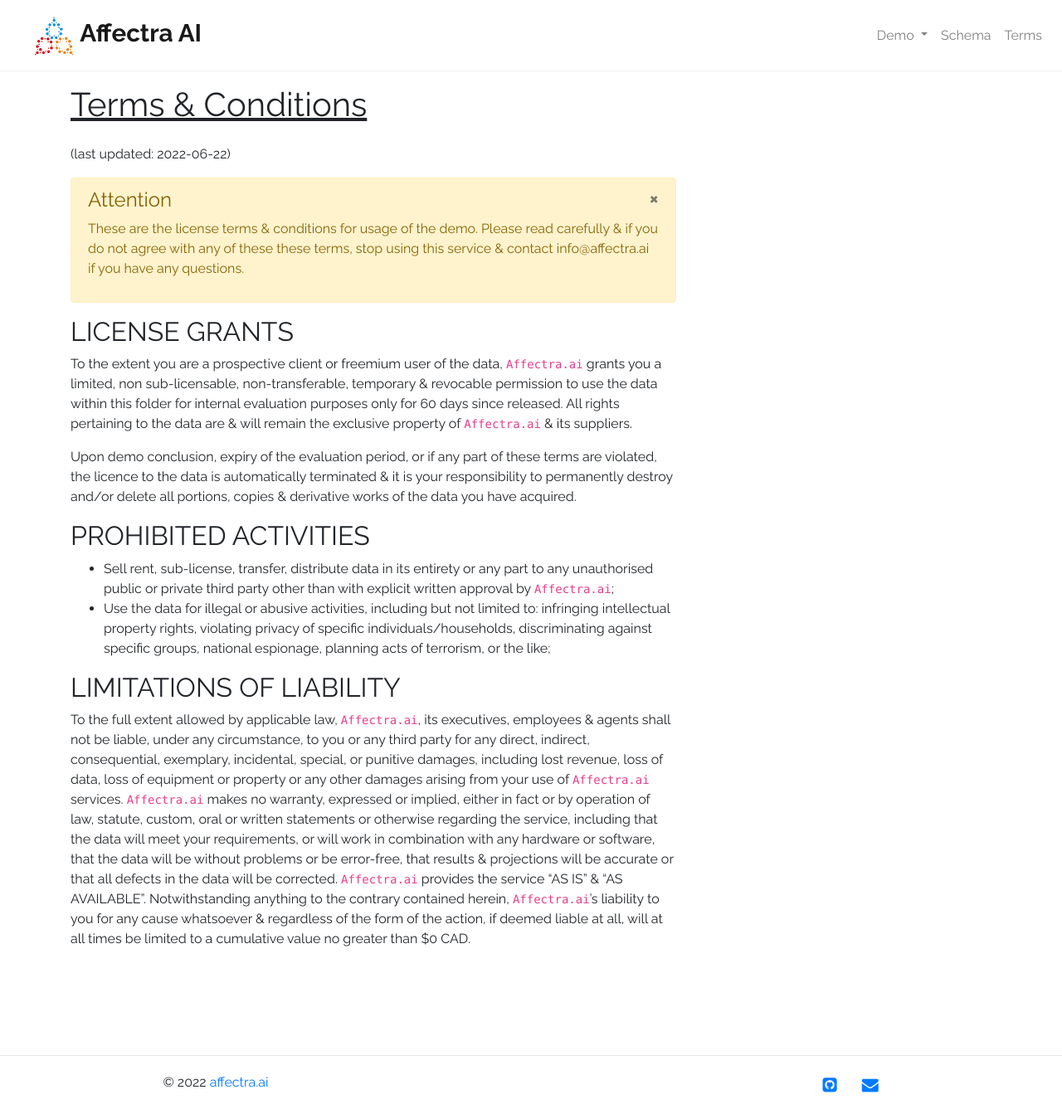
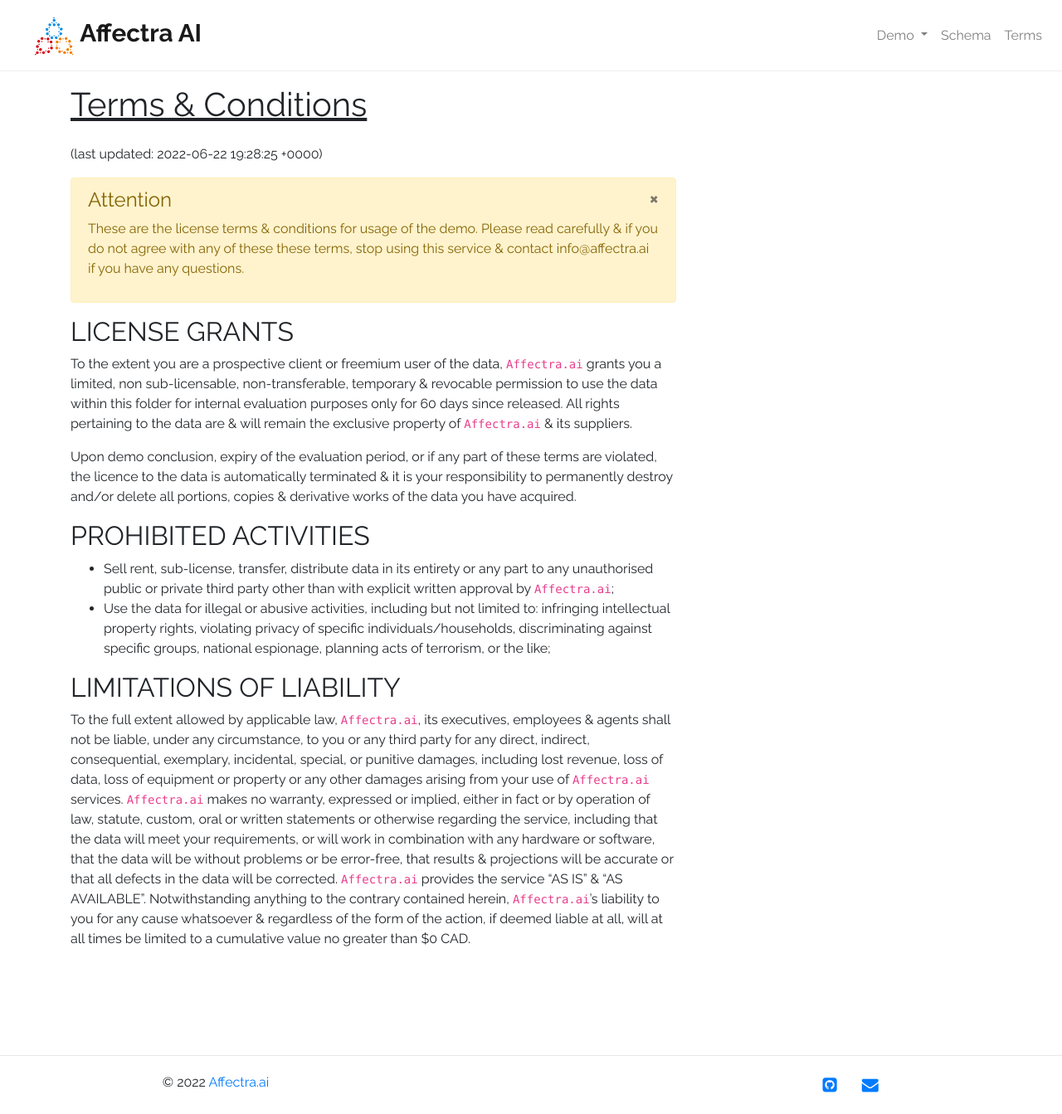
Before and after one commit to Affectra-AI/demo.github.io, a Jekyll site: the page built from terms.md, in a window 1280 px wide. Shown: the whole page at 83% size. Built offline with Jekyll 4.4.1, drawn with Linux system fonts in a browser that asks for light colours; part of the change alters nothing that is shown.

Commit message:
parametrizing markdown content page

```diff
--- a/_config.yml
+++ b/_config.yml
@@ -17,7 +17,7 @@ default-image: logo.png # If there is no featured image in a post then this imag
 
 # Footer
 copyright:
-   name: affectra.ai
+   name: Affectra.ai
    link: 'https://affectra.ai'
 
 
--- a/terms.md
+++ b/terms.md
@@ -4,23 +4,23 @@ title: "Terms & Conditions"
 permalink: /terms/
 ---
 
-(last updated: 2022-06-22)
+(last updated: {{site.time}})
 
 <div class="alert alert-warning">
   <button type="button" class="close" data-dismiss="alert">&times;</button>
   <h4>Attention</h4>
-  <p>These are the license terms & conditions for usage of the demo. Please read carefully & if you do not agree with any of these these terms, stop using this service & contact info@affectra.ai if you have any questions.</p>
+  <p>These are the license terms & conditions for usage of the demo. Please read carefully & if you do not agree with any of these these terms, stop using this service & contact {{site.email}} if you have any questions.</p>
 </div>
 
 
 ## LICENSE GRANTS
-To the extent you are a prospective client or freemium user of the data, ``Affectra.ai`` grants you a limited, non sub-licensable, non-transferable, temporary & revocable permission to use the data within this folder for internal evaluation purposes only for 60 days since released. All rights pertaining to the data are & will remain the exclusive property of ``Affectra.ai`` & its suppliers.
+To the extent you are a prospective client or freemium user of the data, ``{{site.copyright.name}}`` grants you a limited, non sub-licensable, non-transferable, temporary & revocable permission to use the data within this folder for internal evaluation purposes only for 60 days since released. All rights pertaining to the data are & will remain the exclusive property of ``{{site.copyright.name}}`` & its suppliers.
 
 Upon demo conclusion, expiry of the evaluation period, or if any part of these terms are violated, the licence to the data is automatically terminated & it is your responsibility to permanently destroy and/or delete all portions, copies & derivative works of the data you have acquired.
 
 ## PROHIBITED ACTIVITIES
-* Sell rent, sub-license, transfer, distribute data in its entirety or any part to any unauthorised public or private third party other than with explicit written approval by ``Affectra.ai``;
+* Sell rent, sub-license, transfer, distribute data in its entirety or any part to any unauthorised public or private third party other than with explicit written approval by ``{{site.copyright.name}}``;
 * Use the data for illegal or abusive activities, including but not limited to: infringing intellectual property rights, violating privacy of specific individuals/households, discriminating against specific groups, national espionage, planning acts of terrorism, or the like;
 
 ## LIMITATIONS OF LIABILITY
-To the full extent allowed by applicable law, ``Affectra.ai``, its executives, employees & agents shall not be liable, under any circumstance, to you or any third party for any direct, indirect, consequential, exemplary, incidental, special, or punitive damages, including lost revenue, loss of data, loss of equipment or property or any other damages arising from your use of ``Affectra.ai`` services. ``Affectra.ai`` makes no warranty, expressed or implied, either in fact or by operation of law, statute, custom, oral or written statements or otherwise regarding the service, including that the data will meet your requirements, or will work in combination with any hardware or software, that the data will be without problems or be error-free, that results & projections will be accurate or that all defects in the data will be corrected. ``Affectra.ai`` provides the service “AS IS” & “AS AVAILABLE”. Notwithstanding anything to the contrary contained herein, ``Affectra.ai``’s liability to you for any cause whatsoever & regardless of the form of the action, if deemed liable at all, will at all times be limited to a cumulative value no greater than $0 CAD.
+To the full extent allowed by applicable law, ``{{site.copyright.name}}``, its executives, employees & agents shall not be liable, under any circumstance, to you or any third party for any direct, indirect, consequential, exemplary, incidental, special, or punitive damages, including lost revenue, loss of data, loss of equipment or property or any other damages arising from your use of ``{{site.copyright.name}}`` services. ``{{site.copyright.name}}`` makes no warranty, expressed or implied, either in fact or by operation of law, statute, custom, oral or written statements or otherwise regarding the service, including that the data will meet your requirements, or will work in combination with any hardware or software, that the data will be without problems or be error-free, that results & projections will be accurate or that all defects in the data will be corrected. ``{{site.copyright.name}}`` provides the service “AS IS” & “AS AVAILABLE”. Notwithstanding anything to the contrary contained herein, ``{{site.copyright.name}}``’s liability to you for any cause whatsoever & regardless of the form of the action, if deemed liable at all, will at all times be limited to a cumulative value no greater than $0 CAD.
```
